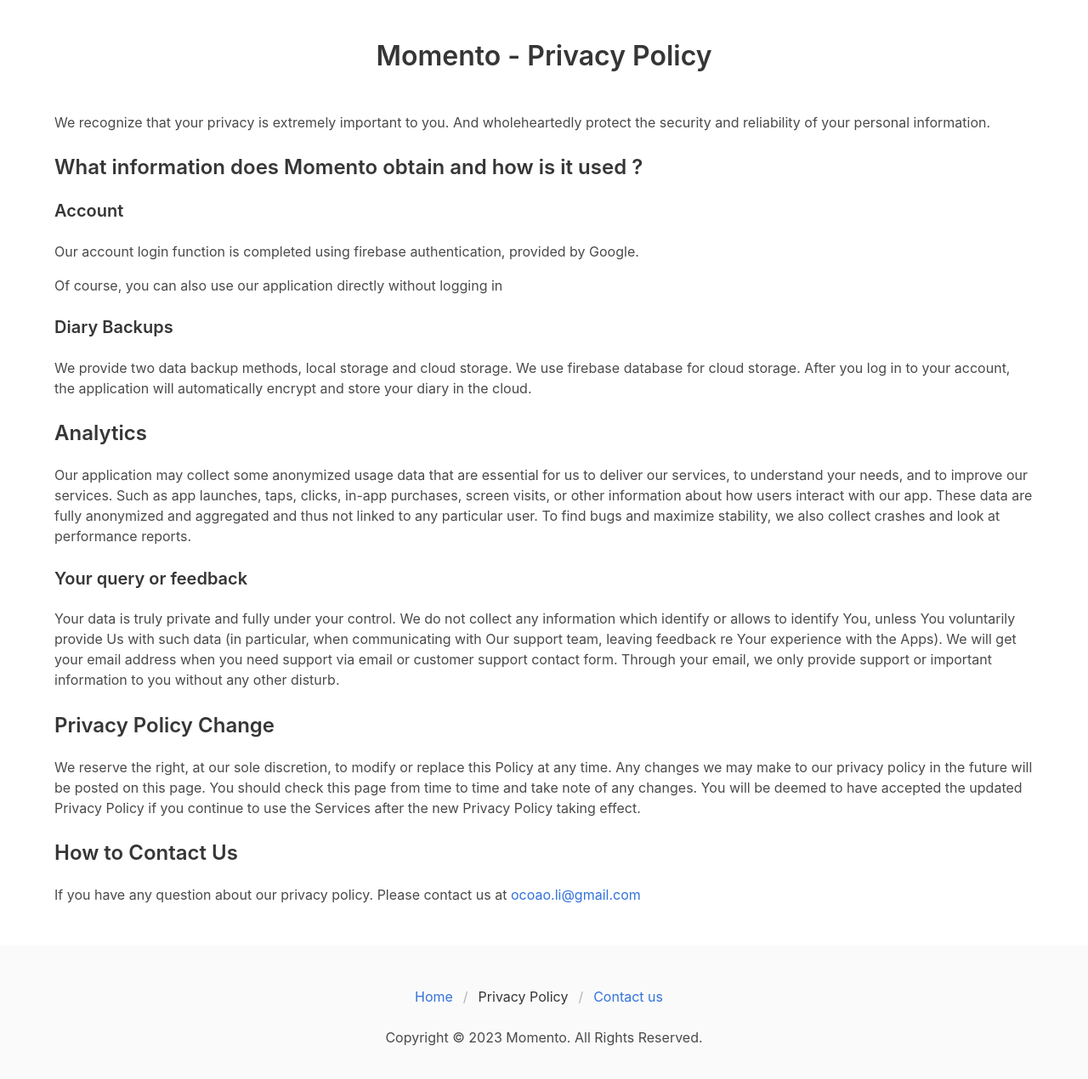
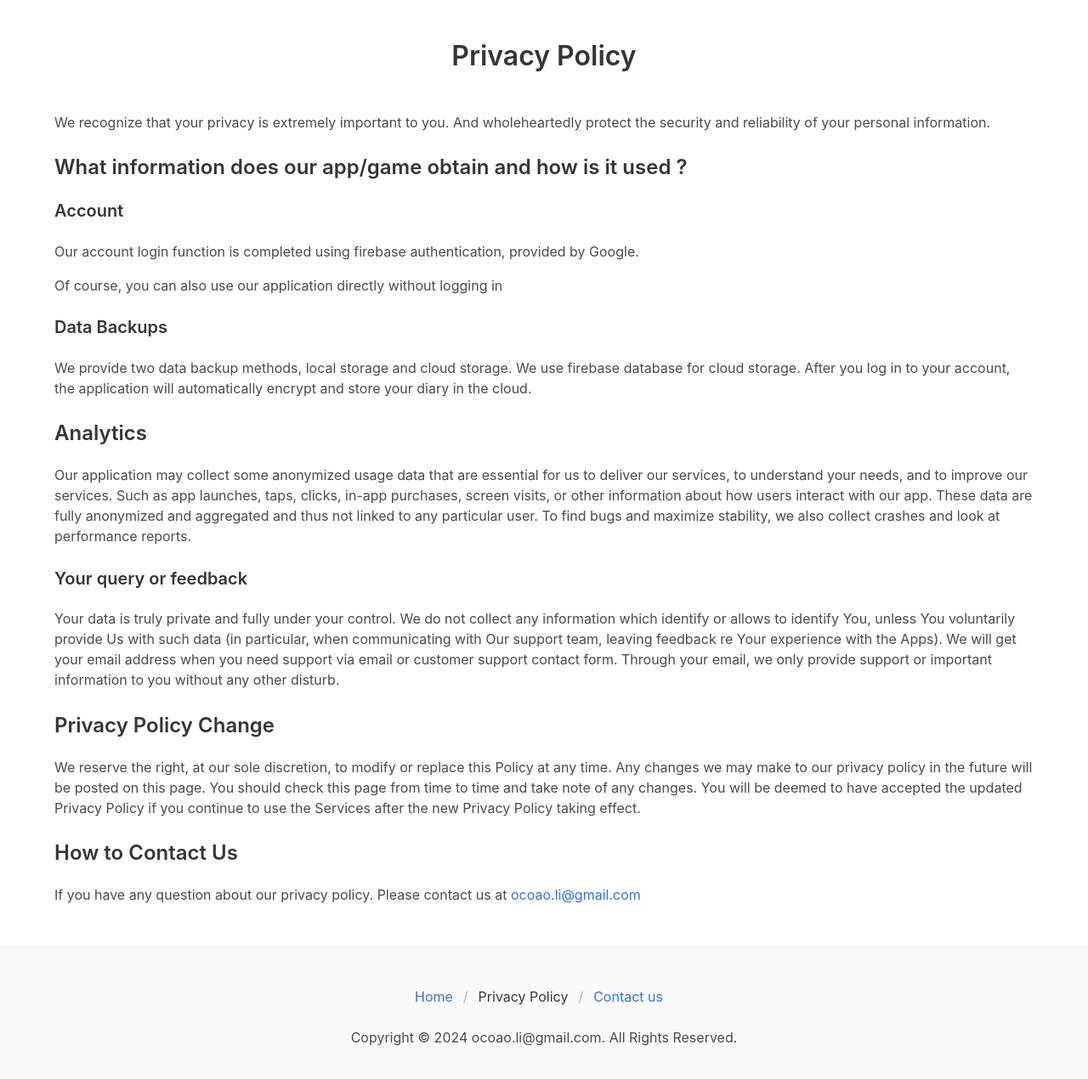
Before and after one commit to sjov-l/sjov-l.github.io, a plain HTML site: page privacy.html in a window 1280 px wide. Shown: the whole page at 85% size. Drawn offline with Linux system fonts and the light colour scheme.

Commit message:
privacy update

```diff
--- a/privacy.html
+++ b/privacy.html
@@ -3,7 +3,7 @@
 	<head>
 		<meta charset="utf-8">
 		<meta name="viewport" content="width=device-width, initial-scale=1" >
-		<title>Momento - Privacy Policy</title>
+		<title>Privacy Policy</title>
 		<link rel="stylesheet" href="css/bulma.min.css">
 		<link rel="icon" type="image/png" sizes="16x16" href="images/logo_16x16.png">
 		<link rel="icon" type="image/png" sizes="32x32" href="images/logo_32x32.png">
@@ -13,17 +13,17 @@
 	<body>
 		<section class="section">
 			<div class="container">
-				<h1 class="title has-text-centered">Momento - Privacy Policy</h1>
+				<h1 class="title has-text-centered">Privacy Policy</h1>
 				<br>
 				<div class="content">
 				<p>
         We recognize that your privacy is extremely important to you. And wholeheartedly protect the security and reliability of your personal information.
 				</p>
-				<h2 class="subtitle is-4">What information does Momento obtain and how is it used ?</h2>
+				<h2 class="subtitle is-4">What information does our app/game obtain and how is it used ?</h2>
         <h3 class="subtitle is-5">Account</h3>
 				<p>Our account login function is completed using firebase authentication, provided by Google.</p>
         <p>Of course, you can also use our application directly without logging in</p>
-				<h3 class="subtitle is-5">Diary Backups</h3>
+				<h3 class="subtitle is-5">Data Backups</h3>
 				<p>We provide two data backup methods, local storage and cloud storage. We use firebase database for cloud storage. After you log in to your account, the application will automatically encrypt and store your diary in the cloud.</p>
         <h2 class="subtitle is-4">Analytics</h2>
         <p>Our application may collect some anonymized usage data that are essential for us to deliver our services, to understand your needs, and to improve our services. Such as app launches, taps, clicks, in-app purchases, screen visits, or other information about how users interact with our app. These data are fully anonymized and aggregated and thus not linked to any particular user. To find bugs and maximize stability, we also collect crashes and look at performance reports.</p>
@@ -45,7 +45,7 @@
 					<li><a href="mailto:ocoao.li@gmail.com">Contact us</a></li>
 				</ul>
 			</nav>
-			<p class="has-text-centered">Copyright © 2023 Momento. All Rights Reserved.</p>
+			<p class="has-text-centered">Copyright © 2024 ocoao.li@gmail.com. All Rights Reserved.</p>
 		</footer>
 	</body>
 </html>
```
Also changed, not shown: privacy_en.html (+5 -5 lines).
